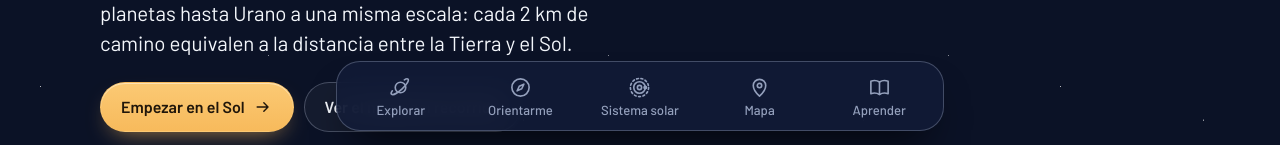
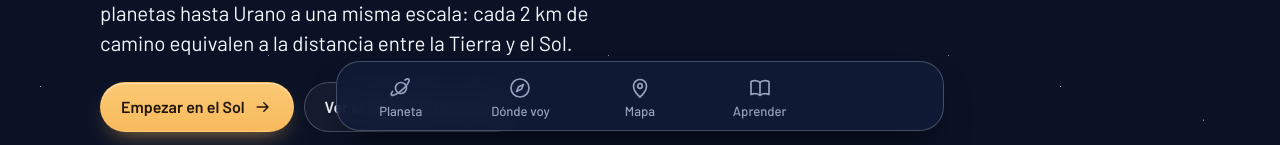
Before and after one commit to pedroandr3s/sistemasolar, a Next.js app: page / in a window 1280 px wide. Shown: the part 655-800 px from the top of the page. Built offline with nearby package versions, Linux system fonts and the light colour scheme; no server answers.

Commit message:
Barra inferior: de cinco a cuatro modos con palabras simples

```diff
--- a/src/components/shell/ModeNav.tsx
+++ b/src/components/shell/ModeNav.tsx
@@ -7,25 +7,29 @@ import { stationPath } from "@/config/site";
 import { useLastStation } from "@/lib/progress";
 
 interface Mode {
-  key: "explorar" | "orientarme" | "sistema" | "mapa" | "aprender";
+  key: "planeta" | "donde" | "mapa" | "aprender";
   label: string;
   icon: IconName;
   suffix: string;
   global: string;
 }
 
+/*
+ * Cuatro modos, con palabras de niño. «Sistema solar» (los planetas por fecha) dejó
+ * la barra: se confundía con el mapa y no hace falta para avanzar por la ruta. Sigue
+ * en su misma dirección y se abre desde Aprender y desde «Quiero saber más».
+ */
 const MODES: Mode[] = [
-  { key: "explorar", label: "Explorar", icon: "planet", suffix: "", global: "" },
-  { key: "orientarme", label: "Orientarme", icon: "compass", suffix: "/orientarme", global: "/orientarme" },
-  { key: "sistema", label: "Sistema solar", icon: "orbits", suffix: "/sistema-solar", global: "/sistema-solar" },
+  { key: "planeta", label: "Planeta", icon: "planet", suffix: "", global: "" },
+  { key: "donde", label: "Dónde voy", icon: "compass", suffix: "/orientarme", global: "/orientarme" },
   { key: "mapa", label: "Mapa", icon: "map", suffix: "/mapa", global: "/mapa" },
   { key: "aprender", label: "Aprender", icon: "learn", suffix: "/aprender", global: "/aprender" },
 ];
 
 /**
- * Barra inferior con los cinco modos. Dentro de una estación, todos los
+ * Barra inferior con los cuatro modos. Dentro de una estación, todos los
  * enlaces conservan la estación del QR (/estacion/<id>/...). Fuera de una
- * estación, «Explorar» lleva a la última estación abierta en este teléfono.
+ * estación, «Planeta» lleva a la última estación abierta en este teléfono.
  */
 export function ModeNav({ stationId }: { stationId?: string }) {
   const pathname = usePathname();
@@ -37,13 +41,13 @@ export function ModeNav({ stationId }: { stationId?: string }) {
         {MODES.map((m) => {
           let href: string;
           if (stationId) href = `${stationPath(stationId)}${m.suffix}`;
-          else if (m.key === "explorar") href = stationPath(lastStation ?? "sol");
+          else if (m.key === "planeta") href = stationPath(lastStation ?? "sol");
           else href = m.global;
-          const active = stationId ? pathname === href : m.key !== "explorar" && pathname === m.global;
+          const active = stationId ? pathname === href : m.key !== "planeta" && pathname === m.global;
           return (
             <li key={m.key}>
               <Link href={href} aria-current={active ? "page" : undefined}>
-                <Icon name={m.icon} size={23} />
+                <Icon name={m.icon} size={24} />
                 <span>{m.label}</span>
               </Link>
             </li>
```
